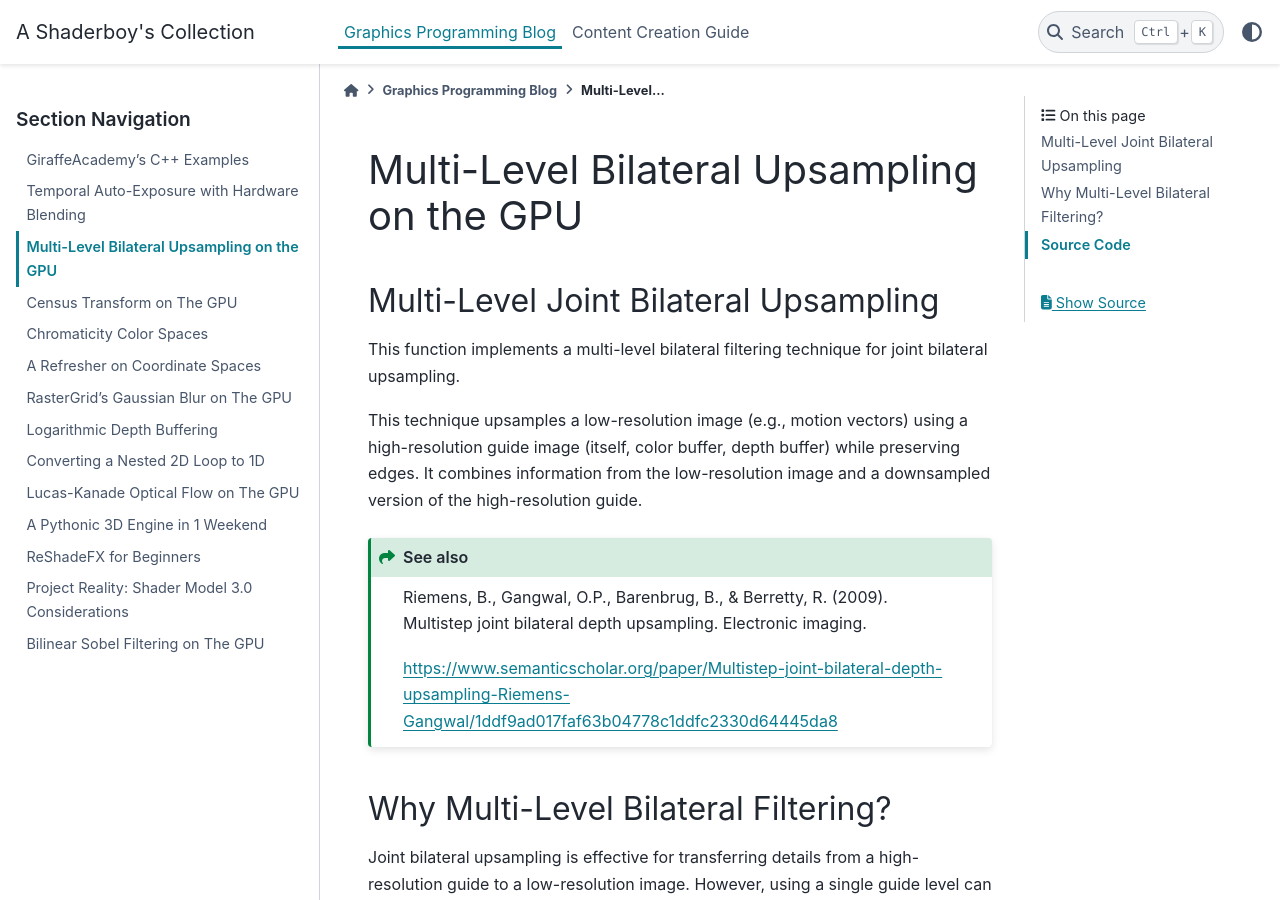
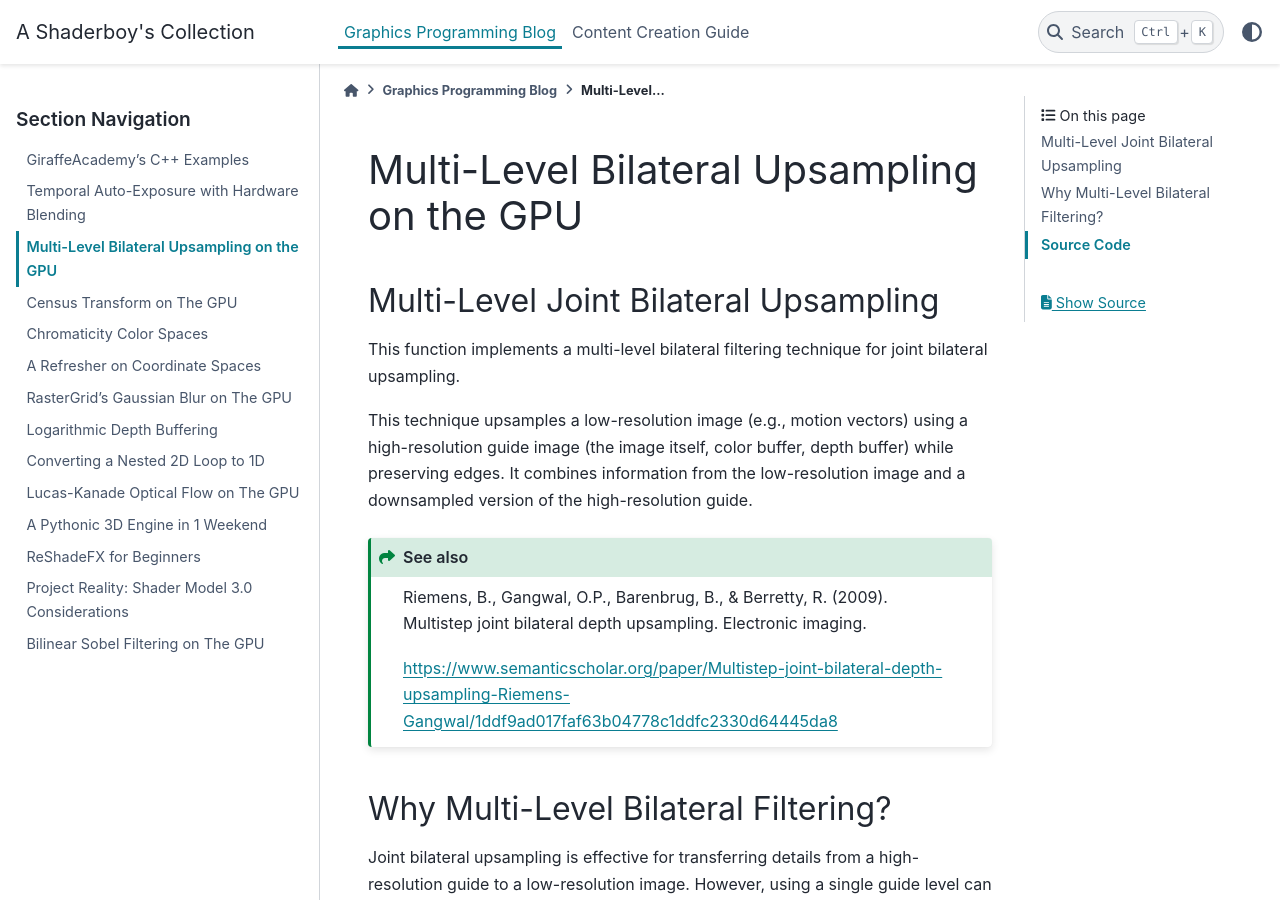
Before and after one commit to papadanku/papadanku.github.io, a Sphinx documentation site: the page built from doc/source/blog/bilateral.rst, in a window 1280 px wide and 900 px high. Built offline with Sphinx 7.4.7 and the PyData theme 0.15.4, drawn with Linux system fonts in a browser that asks for light colours.

Commit message:
Update bilateral.rst

```diff
--- a/doc/source/blog/bilateral.rst
+++ b/doc/source/blog/bilateral.rst
@@ -7,7 +7,7 @@ Multi-Level Joint Bilateral Upsampling
 
 This function implements a multi-level bilateral filtering technique for joint bilateral upsampling.
 
-This technique upsamples a low-resolution image \(e.g., motion vectors\) using a high-resolution guide image \(itself, color buffer, depth buffer\) while preserving edges. It combines information from the low-resolution image and a downsampled version of the high-resolution guide.
+This technique upsamples a low-resolution image \(e.g., motion vectors\) using a high-resolution guide image \(the image itself, color buffer, depth buffer\) while preserving edges. It combines information from the low-resolution image and a downsampled version of the high-resolution guide.
 
 .. seealso::
 
```
